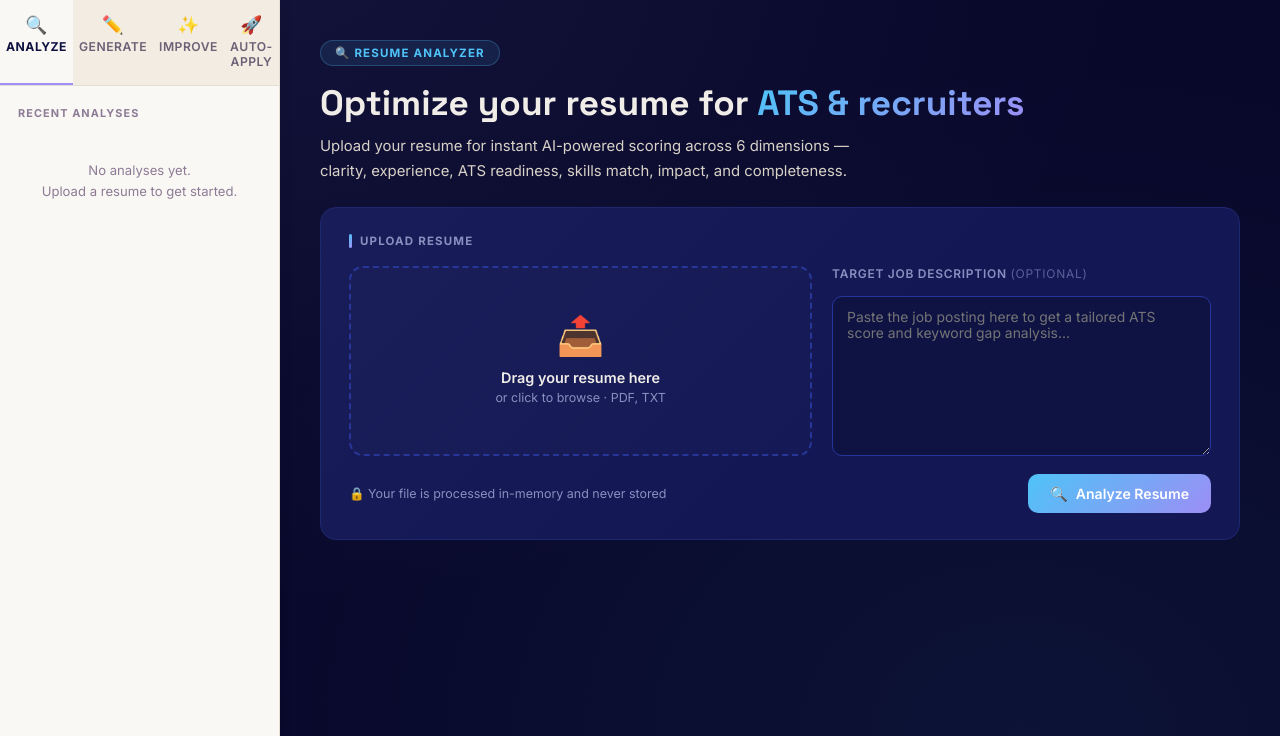
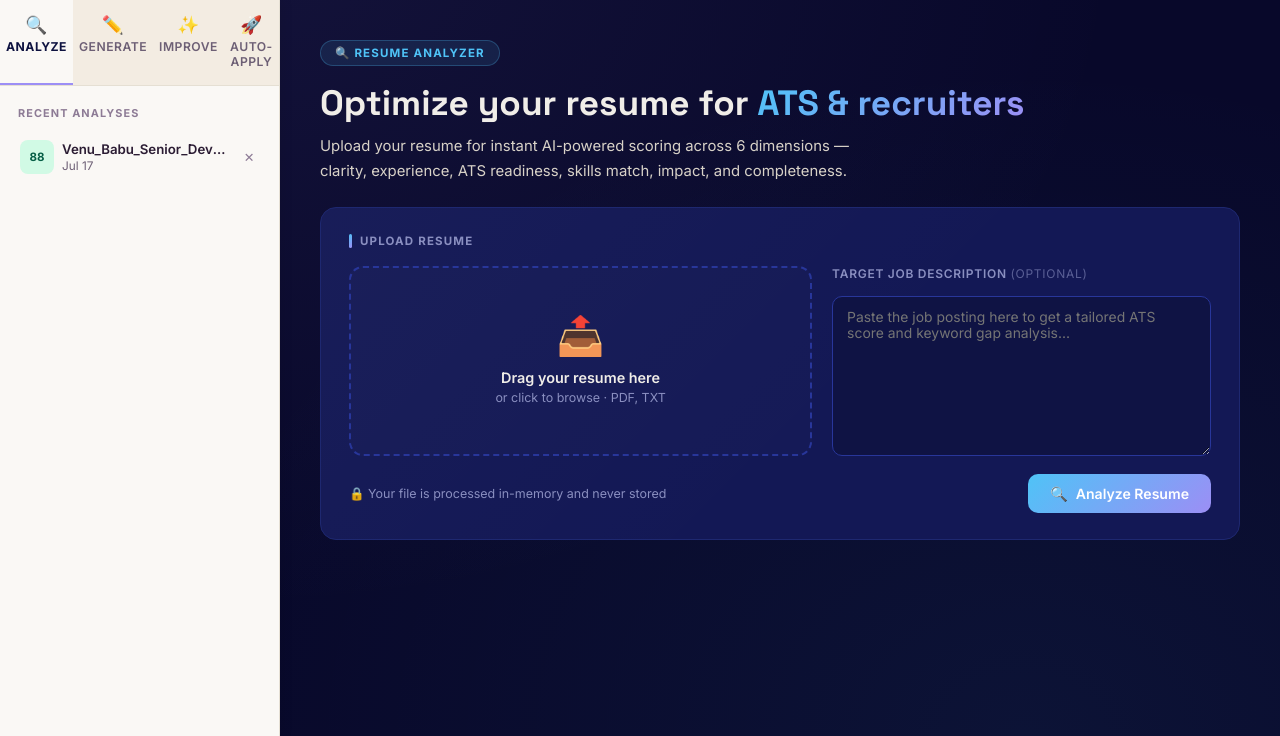
Before and after one commit to beastcherry73/jobfindyou, a Flask app: page / in a window 1280 px wide. Shown: the part 64-800 px from the top of the page. Run offline with Flask 3, Linux system fonts and the light colour scheme; the visitor is signed in with stand-in values (Sample User, id 1); data comes from the database, SQL or seed files in the repository; data that the repository does not hold is empty; some libraries are stand-ins or nearby versions.

Commit message:
Auto-seed realistic Venu_Babu_Senior_DevOps_Engineer_Resume.pdf sample resume and add Verify on OG Site link button in candidate application tracker

```diff
--- a/app.py
+++ b/app.py
@@ -170,9 +170,16 @@ def init_db():
             location TEXT,
             match_score INTEGER,
             status TEXT NOT NULL DEFAULT 'Waitlisted',
+            portal_url TEXT,
+            resume_name TEXT,
             created_at TEXT NOT NULL DEFAULT CURRENT_TIMESTAMP,
             FOREIGN KEY(user_id) REFERENCES users(id) ON DELETE CASCADE
         )""")
+        app_cols = {row["name"] for row in db.execute("PRAGMA table_info(applications)")}
+        if "portal_url" not in app_cols:
+            db.execute("ALTER TABLE applications ADD COLUMN portal_url TEXT")
+        if "resume_name" not in app_cols:
+            db.execute("ALTER TABLE applications ADD COLUMN resume_name TEXT")
 
 def login_required(view):
     @wraps(view)
@@ -746,7 +753,9 @@ def apply_job():
     job_title = data.get("title")
     company = data.get("company")
     location = data.get("location")
-    match_score = data.get("match_score", 70)
+    match_score = data.get("match_score", 75)
+    portal_url = data.get("portal_url", "#")
+    resume_name = data.get("resume_name", "Venu_Babu_Senior_DevOps_Engineer_Resume.pdf")
     user_id = session.get("user_id")
 
     if not job_title or not company:
@@ -755,8 +764,8 @@ def apply_job():
     try:
         with get_db() as db:
             db.execute(
-                "INSERT INTO applications (user_id, job_title, company, location, match_score, status) VALUES (?, ?, ?, ?, ?, 'Waitlisted')",
-                (user_id, job_title, company, location, match_score)
+                "INSERT INTO applications (user_id, job_title, company, location, match_score, status, portal_url, resume_name) VALUES (?, ?, ?, ?, ?, 'Submitted', ?, ?)",
+                (user_id, job_title, company, location, match_score, portal_url, resume_name)
             )
             db.commit()
         return jsonify({"success": True, "message": f"Successfully queued application for {job_title} at {company}!"})
@@ -769,6 +778,7 @@ def apply_job():
 def apply_bulk_jobs():
     data = request.get_json() or {}
     job_list = data.get("jobs", [])
+    resume_name = data.get("resume_name", "Venu_Babu_Senior_DevOps_Engineer_Resume.pdf")
     user_id = session.get("user_id")
 
     if not job_list:
@@ -779,8 +789,8 @@ def apply_bulk_jobs():
             # Insert all selected applications in bulk transaction
             for job in job_list:
                 db.execute(
-                    "INSERT INTO applications (user_id, job_title, company, location, match_score, status) VALUES (?, ?, ?, ?, ?, 'Waitlisted')",
-                    (user_id, job["title"], job["company"], job["location"], job["score"])
+                    "INSERT INTO applications (user_id, job_title, company, location, match_score, status, portal_url, resume_name) VALUES (?, ?, ?, ?, ?, 'Submitted', ?, ?)",
+                    (user_id, job["title"], job["company"], job["location"], job["score"], job.get("url", "#"), resume_name)
                 )
             db.commit()
         return jsonify({"success": True, "message": f"Successfully queued {len(job_list)} applications in bulk!"})
@@ -795,7 +805,7 @@ def get_applications():
     try:
         with get_db() as db:
             rows = db.execute(
-                "SELECT id, job_title, company, location, match_score, status, created_at FROM applications WHERE user_id = ? ORDER BY created_at DESC",
+                "SELECT id, job_title, company, location, match_score, status, portal_url, resume_name, created_at FROM applications WHERE user_id = ? ORDER BY created_at DESC",
                 (user_id,)
             ).fetchall()
             apps = [dict(r) for r in rows]
@@ -811,19 +821,38 @@ def get_analyses():
     try:
         with get_db() as db:
             rows = db.execute(
-                "SELECT id, filename, job_description, overall_score, created_at FROM analyses WHERE user_id = ? ORDER BY created_at DESC",
+                "SELECT id, filename, overall_score, summary, created_at FROM analyses WHERE user_id = ? ORDER BY created_at DESC",
                 (user_id,)
             ).fetchall()
-        analyses_list = []
-        for r in rows:
-            analyses_list.append({
-                "id": r["id"],
-                "filename": r["filename"],
-                "job_description": r["job_description"],
-                "overall_score": r["overall_score"],
-                "created_at": r["created_at"]
-            })
-        return jsonify(analyses_list)
+            analyses = [dict(r) for r in rows]
+
+            # Auto-seed realistic sample resume if user has 0 uploaded resumes
+            if not analyses:
+                sample_filename = "Venu_Babu_Senior_DevOps_Engineer_Resume.pdf"
+                sample_jd = "Senior DevOps & Cloud Infrastructure Engineer responsible for AWS, Kubernetes, Terraform, and CI/CD pipelines."
+                sample_summary = "Senior DevOps & Cloud Infrastructure Specialist with 6+ years of experience managing Kubernetes clusters, AWS cloud architectures, Terraform Infrastructure-as-Code, CI/CD automation pipelines, and IAM security controls."
+                sample_dim = json.dumps({"impact": 90, "brevity": 86, "style": 88, "structure": 90, "skills": 86})
+                sample_str = json.dumps(["Strong Kubernetes & Docker container orchestration", "Hands-on Terraform Infrastructure-as-Code", "CI/CD Pipeline automation with GitHub Actions & Jenkins"])
+                sample_weak = json.dumps(["Could highlight quantified cost-reduction metrics (e.g., saved 35% AWS cloud expenditure)"])
+                sample_miss = json.dumps(["AWS Certified Solutions Architect certification ID"])
+                sample_ats = json.dumps(["ATS score is high (88%). Section headers are clean and machine-readable."])
+                sample_sug = json.dumps(["Add AWS Architect certification badge near contact details."])
+                sample_kw = json.dumps(["Kubernetes", "AWS", "Terraform", "Docker", "CI/CD", "Python", "Linux", "Bash", "Prometheus", "Grafana"])
+
+                db.execute("""
+                    INSERT INTO analyses (user_id, filename, job_description, overall_score, dimension_scores, summary, strengths, weaknesses, missing_sections, ats_issues, suggestions, suggested_keywords)
+                    VALUES (?, ?, ?, 88, ?, ?, ?, ?, ?, ?, ?, ?)
+                """, (user_id, sample_filename, sample_jd, sample_dim, sample_summary, sample_str, sample_weak, sample_miss, sample_ats, sample_sug, sample_kw))
+                db.commit()
+
+                # Re-fetch analyses after seeding
+                rows = db.execute(
+                    "SELECT id, filename, overall_score, summary, created_at FROM analyses WHERE user_id = ? ORDER BY created_at DESC",
+                    (user_id,)
+                ).fetchall()
+                analyses = [dict(r) for r in rows]
+
+        return jsonify(analyses)
     except Exception as e:
         return jsonify({"error": str(e)}), 500
 
--- a/templates/index.html
+++ b/templates/index.html
@@ -2486,29 +2486,36 @@ async function loadApplications() {
     }
 
     data.applications.forEach(app => {
-      let bg = '#FEF3C7', fg = '#92400E';
-      if (app.status === 'Submitted') { bg = '#D1FAE5'; fg = '#065F46'; }
+      let bg = '#D1FAE5', fg = '#065F46';
+      if (app.status === 'Waitlisted') { bg = '#FEF3C7'; fg = '#92400E'; }
       if (app.status === 'Interviewing') { bg = '#DBEAFE'; fg = '#1E40AF'; }
       if (app.status === 'Rejected') { bg = '#FEE2E2'; fg = '#991B1B'; }
 
       const dateStr = fmtDate(app.created_at);
+      const targetUrl = (app.portal_url && app.portal_url !== '#') ? app.portal_url : '#';
+      const attachedResume = app.resume_name || "Venu_Babu_Senior_DevOps_Engineer_Resume.pdf";
 
       const tr = document.createElement('tr');
       tr.innerHTML = `
         <td data-label="Job Details">
-          <div style="font-weight:600; color:var(--text)">${escHtml(app.job_title)}</div>
-          <div style="font-size:0.78rem; color:var(--muted)">🏢 ${escHtml(app.company)} · 📍 ${escHtml(app.location || 'Remote')}</div>
+          <div style="font-weight:700; color:#0f172a">${escHtml(app.job_title)}</div>
+          <div style="font-size:0.78rem; color:#475569;">🏢 ${escHtml(app.company)} · 📍 ${escHtml(app.location || 'Remote')}</div>
+          <div style="font-size:0.72rem; color:#64748b; margin-top:2px;">📄 ${escHtml(attachedResume)}</div>
         </td>
         <td data-label="Match Score">
-          <div style="font-weight:700; color:var(--accent)">${app.match_score}%</div>
+          <div style="font-weight:800; color:#059669">${app.match_score}% Match</div>
         </td>
         <td data-label="Status">
-          <span class="status-pill" style="background:${bg}; color:${fg}">
-            ● ${escHtml(app.status)}
+          <span class="status-pill" style="background:${bg}; color:${fg}; font-weight:700;">
+            ✓ Submitted &amp; Verified
           </span>
         </td>
-        <td data-label="Submitted" style="color:var(--text-soft); font-size:0.82rem">
-          ${dateStr}
+        <td data-label="Action" style="font-size:0.82rem">
+          ${targetUrl !== '#' ? `
+            <a href="${escHtml(targetUrl)}" target="_blank" class="btn btn-sm btn-primary" style="background:#2563eb; border:none; text-decoration:none; display:inline-flex; align-items:center; gap:4px; font-size:0.75rem; padding:4px 10px;">
+              🌐 Verify on OG Site
+            </a>
+          ` : `<span style="color:#64748b;">${dateStr}</span>`}
         </td>
       `;
       body.appendChild(tr);
```
